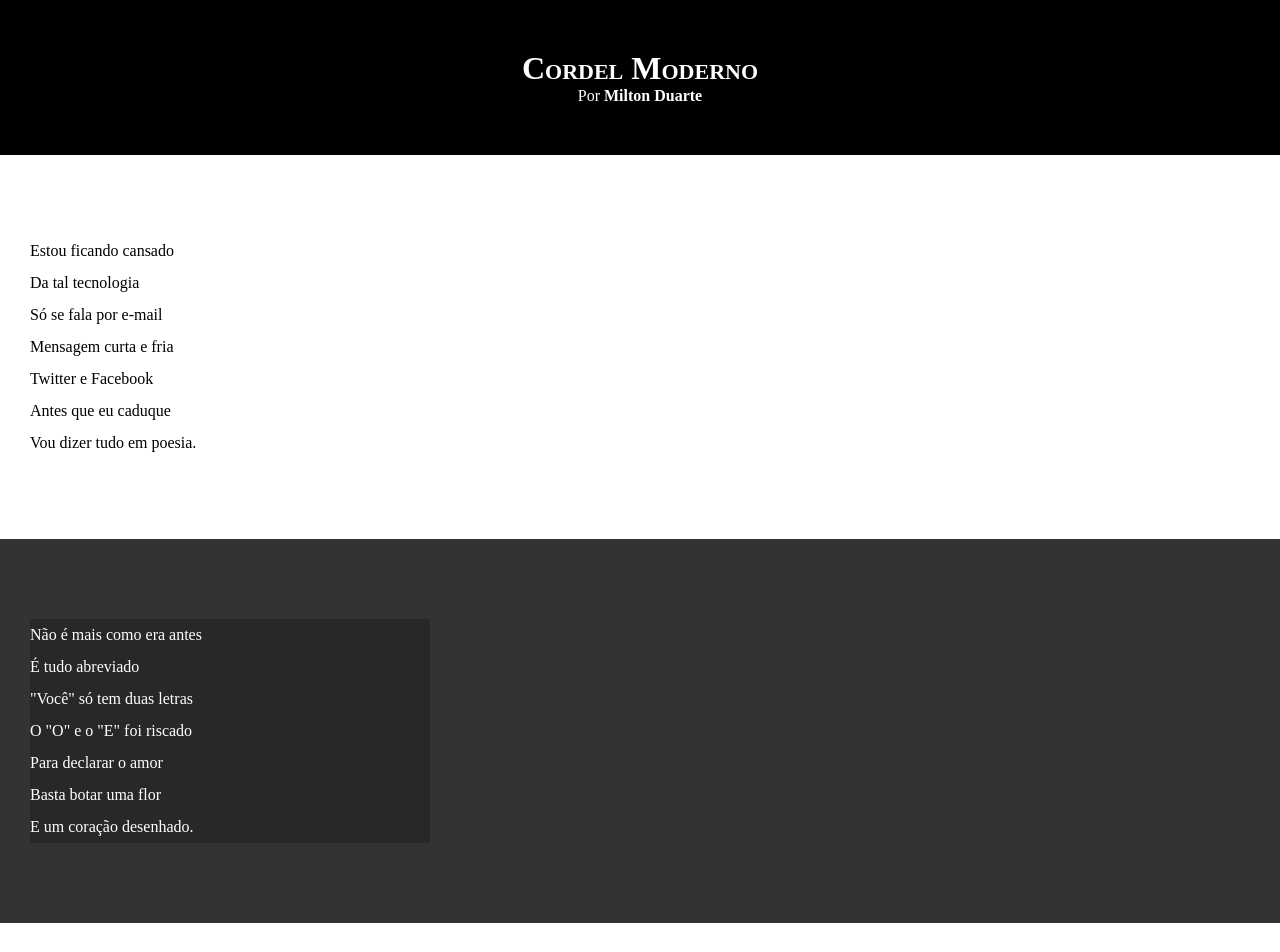
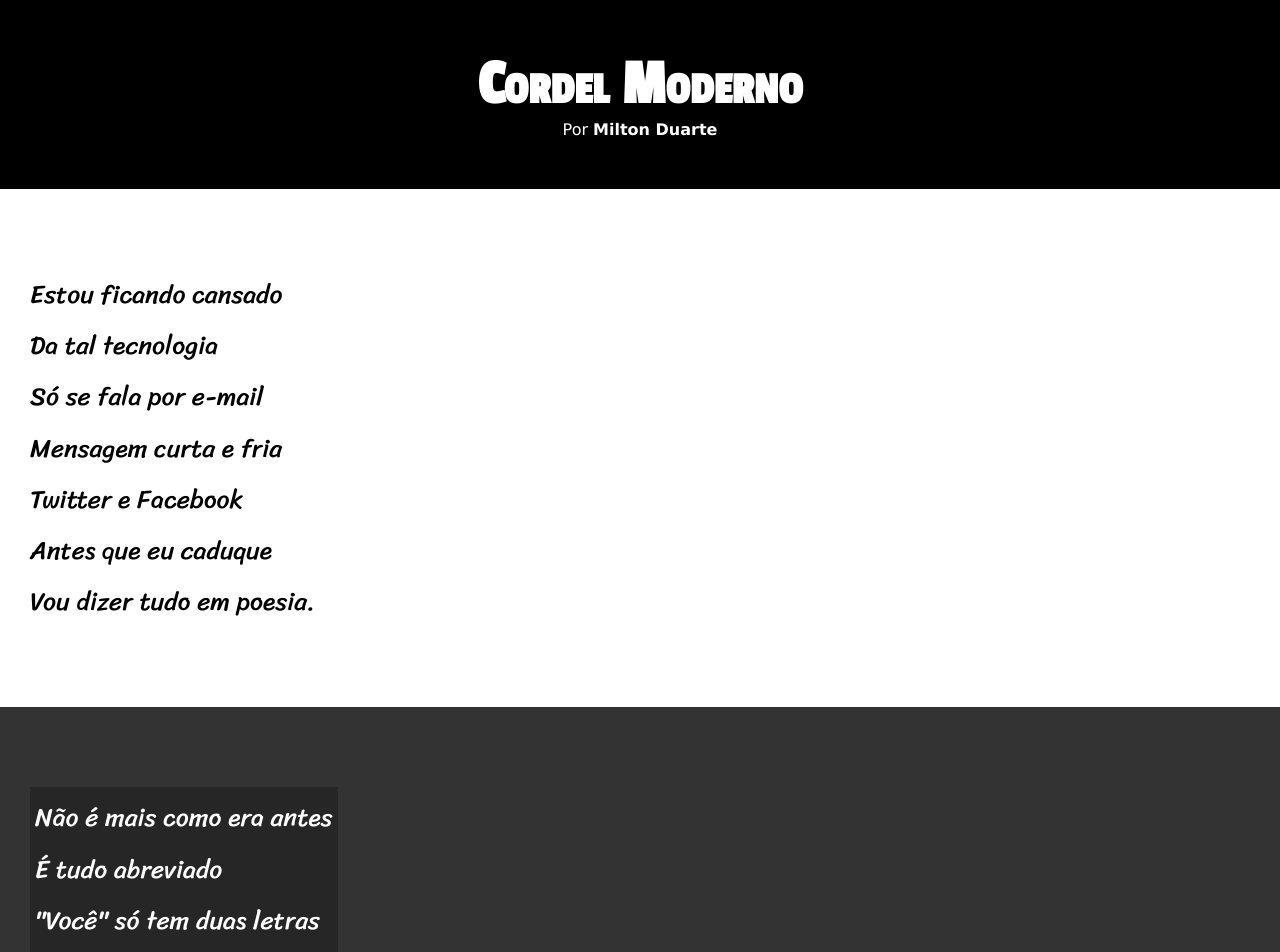
Before and after one commit to GustavobFarias/html-css, a plain HTML site: page provas/prova011/poema.html in a window 1280 px wide. Shown: the top 952 px of the page. Drawn offline with Linux system fonts and the light colour scheme.

Commit message:
atualizei

```diff
--- a/provas/prova011/style.css
+++ b/provas/prova011/style.css
@@ -1,4 +1,13 @@
 @charset "UTF-8";
+
+@import url('https://fonts.googleapis.com/css2?family=Passion+One&family=Sriracha&display=swap');
+@import url('https://fonts.googleapis.com/css2?family=Sriracha&display=swap');
+
+:root {
+    --font1: Verdana, Geneva, Tahoma, sans-serif;
+    --font2: 'Passion One', cursive;
+    --font3: 'Sriracha', cursive;
+}
 
 * {
     margin: 0px;
@@ -8,6 +17,7 @@
 html, body {
      min-height: 100vh;
      background-color: darkgrey;
+     font-family: var(--font1);
 }
 
 header {
@@ -19,6 +29,8 @@ header {
 header h1 {
     padding-top: 50px;
     font-variant: small-caps;
+    font-family: var(--font2);
+    font-size: 4em;
 }
 header p {
     padding-bottom: 50px;
@@ -39,11 +51,10 @@ section {
     padding-bottom: 10vh;
     line-height: 2em;
     padding-left: 30px;
-}
-section.imagem p {
-    background-color: rgba(0, 0, 0, 0.206);
-    width: 400px;
-}
+    font-family: var(--font3);
+    font-size: max(1em, 2vw);
+    }
+
 
 section.normal {
     background-color: white;
@@ -55,6 +66,13 @@ section.imagem {
     color: white;
 }
 
+section.imagem p {
+    display: inline-block;
+   padding: 5px        ;
+    background-color: hsla(0, 0%, 1%, 0.253);
+}
+
+
 
 footer {
     background-color: black;
```
